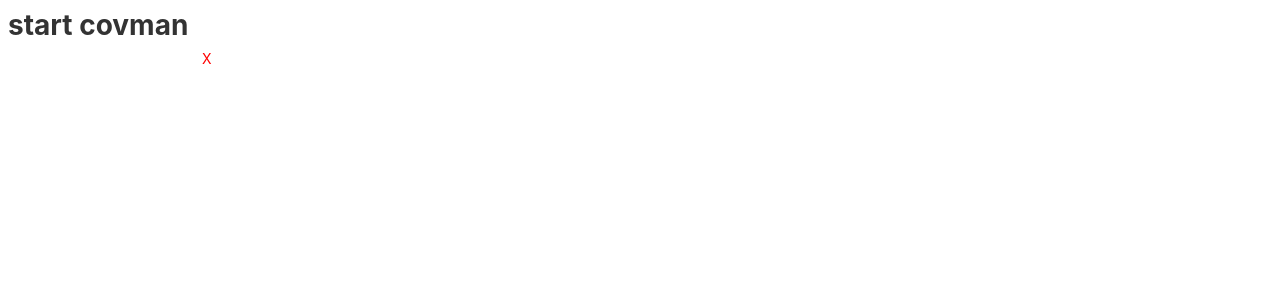
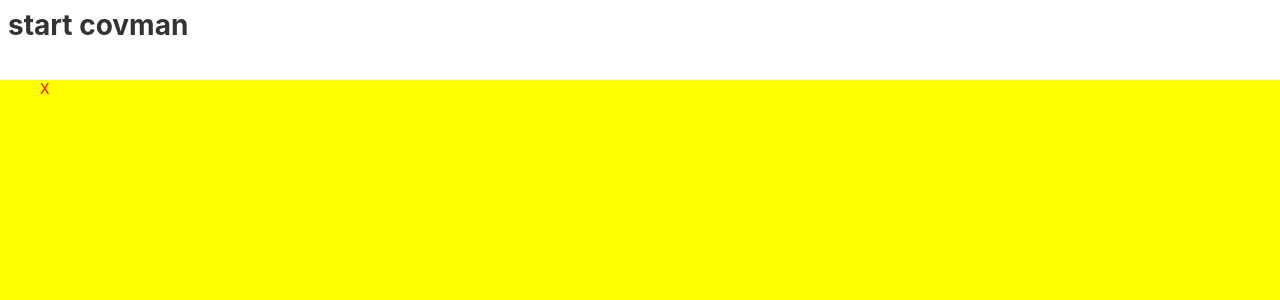
Before and after one commit to munich99/covman, an Angular app: page / in a window 1280 px wide. Shown: the top 300 px of the page. Built offline with nearby package versions, Linux system fonts and the light colour scheme.

Commit message:
rxjs-fromEvent-click

```diff
--- a/src/app/app.component.ts
+++ b/src/app/app.component.ts
@@ -1,4 +1,5 @@
 import { Component } from '@angular/core';
+import { fromEvent } from 'rxjs';
 
 @Component({
   selector: 'app-root',
@@ -7,4 +8,16 @@ import { Component } from '@angular/core';
 })
 export class AppComponent {
   title = 'covman';
+
+  // public clicks = fromEvent(document, 'click').subscribe(x => console.log(x, "click"));
+
+    public mouseMoves = fromEvent(document, 'click');
+
+    // Subscribe to start listening for mouse-move events
+    public subscription = this.mouseMoves.subscribe((evt: MouseEvent) => {
+    // Log coords of mouse movements
+    console.log(`Coords: ${evt.clientX} X ${evt.clientY}`);
+  });
+
+
 }
--- a/src/app/main-part/covman/covman.component.css
+++ b/src/app/main-part/covman/covman.component.css
@@ -3,3 +3,11 @@ div {
     position: absolute;
     font-size: 1em;
  }
+
+ :host {
+    position: absolute;
+    left:0; right: 0; bottom:0; top:10%;
+    height: 90%;
+    width: 100%;
+    background-color: yellow;
+  }
--- a/src/app/main-part/covman/covman.component.ts
+++ b/src/app/main-part/covman/covman.component.ts
@@ -1,6 +1,5 @@
 import { Component, OnInit } from '@angular/core';
 import { interval } from 'rxjs';
-import { take } from 'rxjs/operators';
 
 @Component({
   selector: 'app-covman',
@@ -12,6 +11,8 @@ export class CovmanComponent implements OnInit {
   position:number = 40;
   positionPx = this.position + "px";
 
+  innerWidth:number;
+
   constructor() { }
 
   ngOnInit() {
@@ -21,14 +22,19 @@ export class CovmanComponent implements OnInit {
     takeFourNumbers.subscribe(x => this.move(x));
     */
 
-   interval(10).subscribe( () => this.move() );
+   this.innerWidth = window.innerWidth;
+   console.log(this.innerWidth," this.innerWidth = window.innerWidth;")
+
+   // interval(10).subscribe( () => this.move() );
 
   }
 
   move(){
-    if(this.position <= 200) {
+    if(this.position <= (this.innerWidth-20)) {
       this.position+= 2;
       this.positionPx = this.position + "px";
+    } else {
+      console.log("erreicht")
     }
 
   }
```
Also changed, not shown: src/app/services/keystroke.service.ts (added, +19 -0 lines), 1 other file (tests, documents, lock files or other folders).
